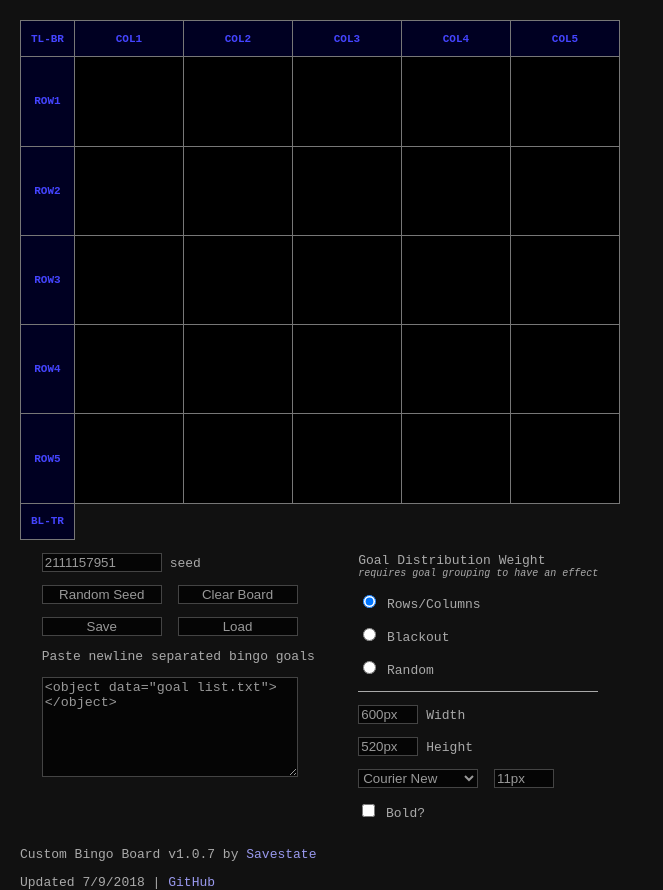
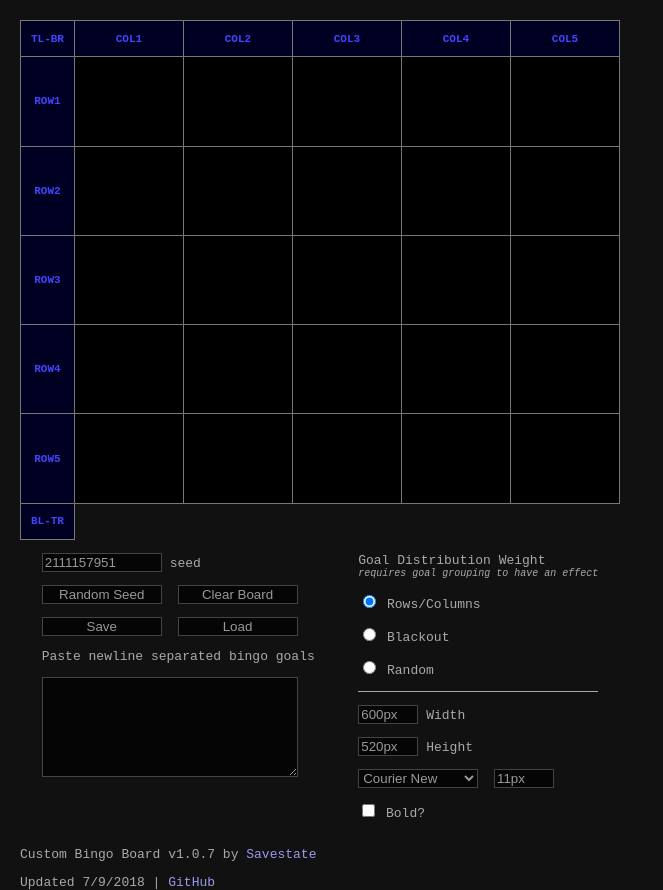
Before and after one commit to WilhelmtheMoose/wilhelmthemoose.github.io, a plain HTML site: page nslt-bingo/nslt-bingo.html in a window 1280 px wide. Shown: the whole page, without its empty margins (0-663 px from the left). Drawn offline with Linux system fonts and the light colour scheme.

Commit message:
Update index.html

```diff
--- a/nslt-bingo/nslt-bingo.html
+++ b/nslt-bingo/nslt-bingo.html
@@ -516,7 +516,7 @@
 					<input class="changer" id="changer-load" onclick="load_local()" type="button" value="Load">
 				</p>
 				<p>Paste newline separated bingo goals</p>
-				<p><textarea id="goals" onchange="update_goals()" class="changer"><object data="goal list.txt"></object></textarea></p>
+				<p><textarea id="goals" onchange="update_goals()" class="changer"></textarea></p>
 			</div>
 			<div class="adjust">
 				<p>Goal Distribution Weight<br>
```
